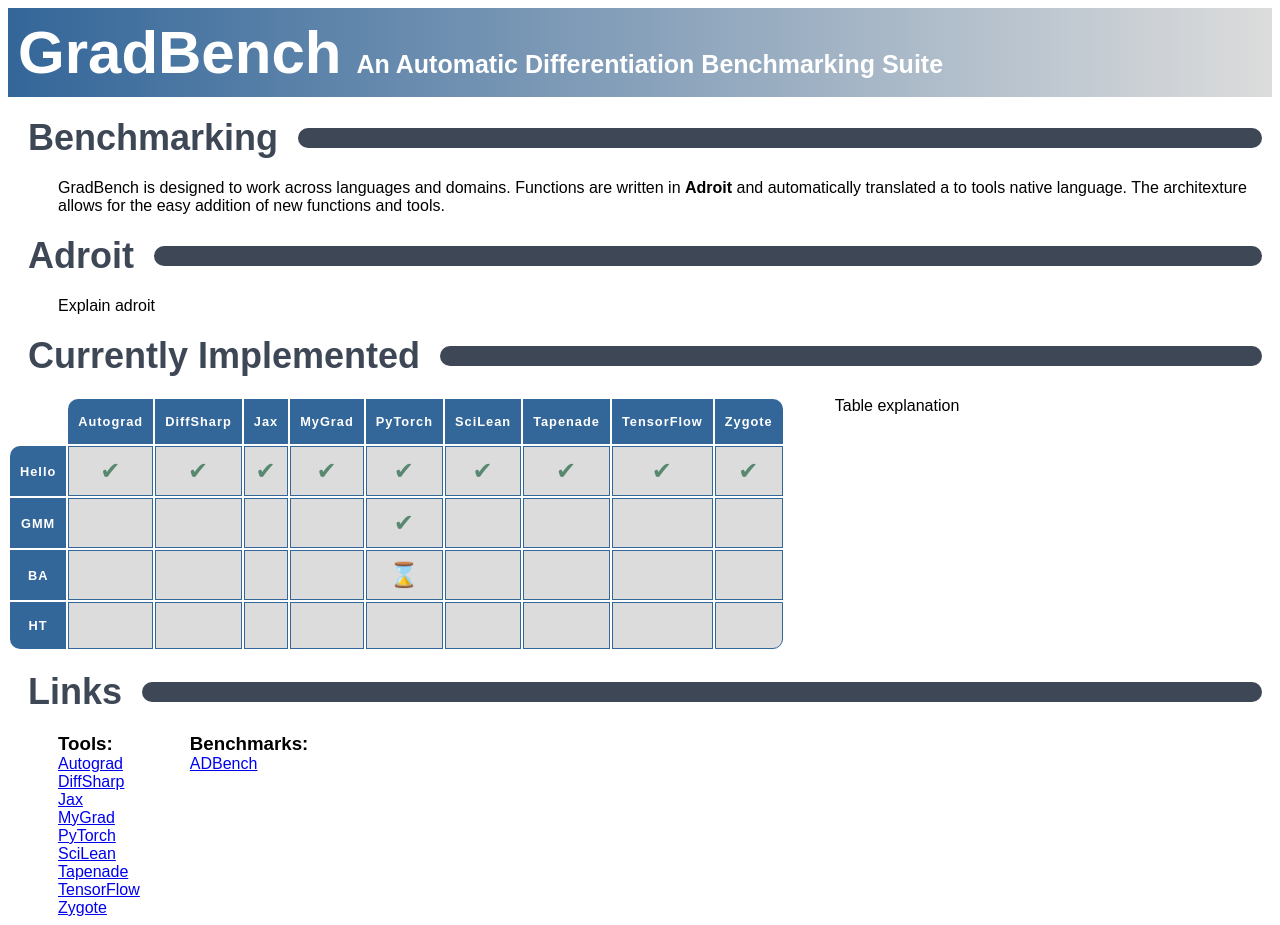
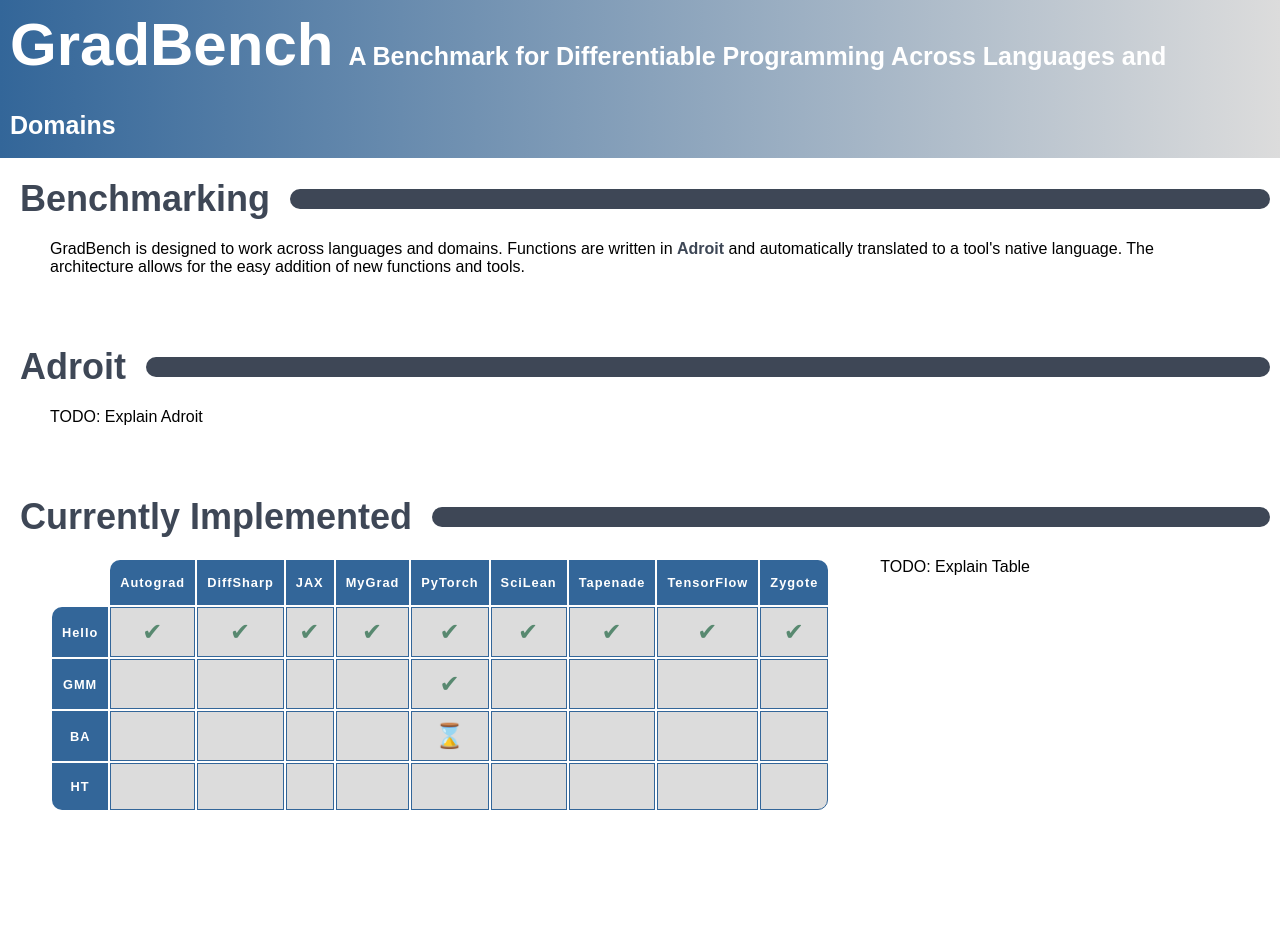
Before and after one commit to gradbench/gradbench, a React (Vite) app in the folder packages/gradbench/: page / in a window 1280 px wide. After the commit the page ends 812 px from the top, so only its background shows below. Built offline with nearby package versions, Linux system fonts and the light colour scheme.

Commit message:
Adjust based on requested changes

```diff
--- a/packages/gradbench/src/App.css
+++ b/packages/gradbench/src/App.css
@@ -1,6 +1,10 @@
 :root {
   --dark_blue: #336699;
   --blue_grey: #3e4756;
+}
+
+* {
+  margin: 0;
 }
 
 body {
@@ -15,7 +19,6 @@
   background-image: linear-gradient(to right, var(--dark_blue), Gainsboro);
   color: white;
   font-size: 60px;
-  margin: 0;
 }
 .subtitle {
   padding-left: 15px;
@@ -27,6 +30,7 @@
   font-size: 0.8rem;
   letter-spacing: 1px;
   text-align: center;
+  padding-left: 50px;
 }
 
 th,
@@ -80,7 +84,6 @@
 /* subtitles */
 .subheading {
   padding: 10px;
-  margin: 0;
   font-size: 36px;
   font-weight: bold;
   color: var(--blue_grey);
@@ -100,11 +103,6 @@
   border-radius: 10px;
 }
 
-/* sub sub headers */
-.subsub {
-  margin: 0px;
-}
-
 /* general */
 .container {
   display: flex;
@@ -112,6 +110,20 @@
 }
 
 .text {
-  padding-left: 50px;
-  margin: 0;
+  padding: 0px 50px 50px 50px;
 }
+
+/* unvisited link */
+a:link {
+  color: white;
+  text-decoration: none;
+}
+
+/* visited link */
+a:visited {
+  color: white;
+}
+/* mouse over link */
+a:hover {
+  color: #cc7f97;
+}
--- a/packages/gradbench/src/App.tsx
+++ b/packages/gradbench/src/App.tsx
@@ -4,15 +4,18 @@
   return (
     <>
       <div className="header-cont">
+        <a href="https://github.com/gradbench/gradbench" target="_blank">
           <h1 className="header">
             GradBench
             <span className="subtitle">
-            An Automatic Differentiation Benchmarking Suite
+              A Benchmark for Differentiable Programming Across Languages and
+              Domains
             </span>
             {/* <a className="repo" href="https://github.com/gradbench/gradbench">
             GitHub Repository
           </a> */}
           </h1>
+        </a>
       </div>
 
       {/* <h2>Automatic Differentiation</h2>
@@ -29,9 +32,9 @@
       </div>
       <p className="text">
         GradBench is designed to work across languages and domains. Functions
-        are written in <b>Adroit</b> and automatically translated a to tools
-        native language. The architexture allows for the easy addition of new
-        functions and tools.
+        are written in <b style={{ color: "#3e4756" }}>Adroit</b> and
+        automatically translated to a tool's native language. The architecture
+        allows for the easy addition of new functions and tools.
       </p>
 
       <div className="row">
@@ -39,7 +42,7 @@
         <div className="fillspace"></div>
       </div>
 
-      <p className="text">Explain adroit</p>
+      <p className="text">TODO: Explain Adroit</p>
 
       <div className="row">
         <h2 className="subheading">Currently Implemented</h2>
@@ -50,18 +53,71 @@
         <table>
           <tr>
             <th className="no-border"></th>
-            <th className="tool">Autograd</th>
-            <th className="tool">DiffSharp</th>
-            <th className="tool">Jax</th>
-            <th className="tool">MyGrad</th>
-            <th className="tool">PyTorch</th>
-            <th className="tool">SciLean</th>
-            <th className="tool">Tapenade</th>
-            <th className="tool">TensorFlow</th>
-            <th className="tool">Zygote</th>
+            <th className="tool">
+              <a href="https://github.com/HIPS/autograd" target="_blank">
+                Autograd
+              </a>
+            </th>
+            <th className="tool">
+              <a href="https://diffsharp.github.io/index.html" target="_blank">
+                DiffSharp
+              </a>
+            </th>
+            <th className="tool">
+              <a
+                href="https://jax.readthedocs.io/en/latest/index.html"
+                target="_blank"
+              >
+                JAX
+              </a>
+            </th>
+            <th className="tool">
+              <a
+                href="https://mygrad.readthedocs.io/en/latest/"
+                target="_blank"
+              >
+                MyGrad
+              </a>
+            </th>
+            <th className="tool">
+              <a href="https://pytorch.org/" target="_blank">
+                PyTorch
+              </a>
+            </th>
+            <th className="tool">
+              <a href="https://github.com/lecopivo/SciLean" target="_blank">
+                SciLean
+              </a>
+            </th>
+            <th className="tool">
+              <a
+                href="https://tapenade.gitlabpages.inria.fr/userdoc/build/html/index.html"
+                target="_blank"
+              >
+                Tapenade
+              </a>
+            </th>
+            <th className="tool">
+              <a href="https://www.tensorflow.org/" target="_blank">
+                TensorFlow
+              </a>
+            </th>
+            <th className="tool">
+              <a href="https://fluxml.ai/Zygote.jl/stable/" target="_blank">
+                Zygote
+              </a>
+            </th>
           </tr>
           <tr>
-            <td className="module">Hello</td>
+            <td className="module">
+              {" "}
+              <a
+                href="https://github.com/gradbench/gradbench/tree/main/evals/hello"
+                target="_blank"
+              >
+                Hello
+              </a>
+            </td>
             <td className="emoji">&#10004;</td>
             <td className="emoji">&#10004;</td>
             <td className="emoji">&#10004;</td>
@@ -73,7 +129,14 @@
             <td className="emoji">&#10004;</td>
           </tr>
           <tr>
-            <td className="module">GMM</td>
+            <td className="module">
+              <a
+                href="https://github.com/gradbench/gradbench/tree/main/evals/gmm"
+                target="_blank"
+              >
+                GMM
+              </a>
+            </td>
             <td></td>
             <td></td>
             <td></td>
@@ -85,7 +148,11 @@
             <td></td>
           </tr>
           <tr>
-            <td className="module">BA</td>
+            <td className="module">
+              <a href="https://github.com/microsoft/ADBench" target="_blank">
+                BA
+              </a>
+            </td>
             <td></td>
             <td></td>
             <td></td>
@@ -97,7 +164,11 @@
             <td></td>
           </tr>
           <tr>
-            <td className="module">HT</td>
+            <td className="module">
+              <a href="https://github.com/microsoft/ADBench" target="_blank">
+                HT
+              </a>
+            </td>
             <td></td>
             <td></td>
             <td></td>
@@ -110,40 +181,7 @@
           </tr>
         </table>
         <div>
-          <p className="text">Table explanation</p>
-        </div>
-      </div>
-
-      <div className="row">
-        <h2 className="subheading">Links</h2>
-        <div className="fillspace"></div>
-      </div>
-      <div className="container">
-        <div className="text">
-          <h3 className="subsub">Tools:</h3>
-          <a href="https://github.com/HIPS/autograd">Autograd</a> <br />
-          <a href="https://diffsharp.github.io/index.html">DiffSharp</a>
-          <br />
-          <a href="https://jax.readthedocs.io/en/latest/index.html">Jax</a>
-          <br />
-          <a href="https://mygrad.readthedocs.io/en/latest/">MyGrad</a>
-          <br />
-          <a href="https://pytorch.org/">PyTorch</a>
-          <br />
-          <a href="https://github.com/lecopivo/SciLean">SciLean</a>
-          <br />
-          <a href="https://tapenade.gitlabpages.inria.fr/userdoc/build/html/index.html">
-            Tapenade
-          </a>
-          <br />
-          <a href="https://www.tensorflow.org/">TensorFlow</a>
-          <br />
-          <a href="https://fluxml.ai/Zygote.jl/stable/">Zygote</a>
-          <br />
-        </div>
-        <div className="text">
-          <h3 className="subsub">Benchmarks:</h3>
-          <a href="https://github.com/microsoft/ADBench">ADBench</a> <br />
+          <p className="text">TODO: Explain Table</p>
         </div>
       </div>
     </>
```
Lines whose indentation alone changed are shown as unchanged.
